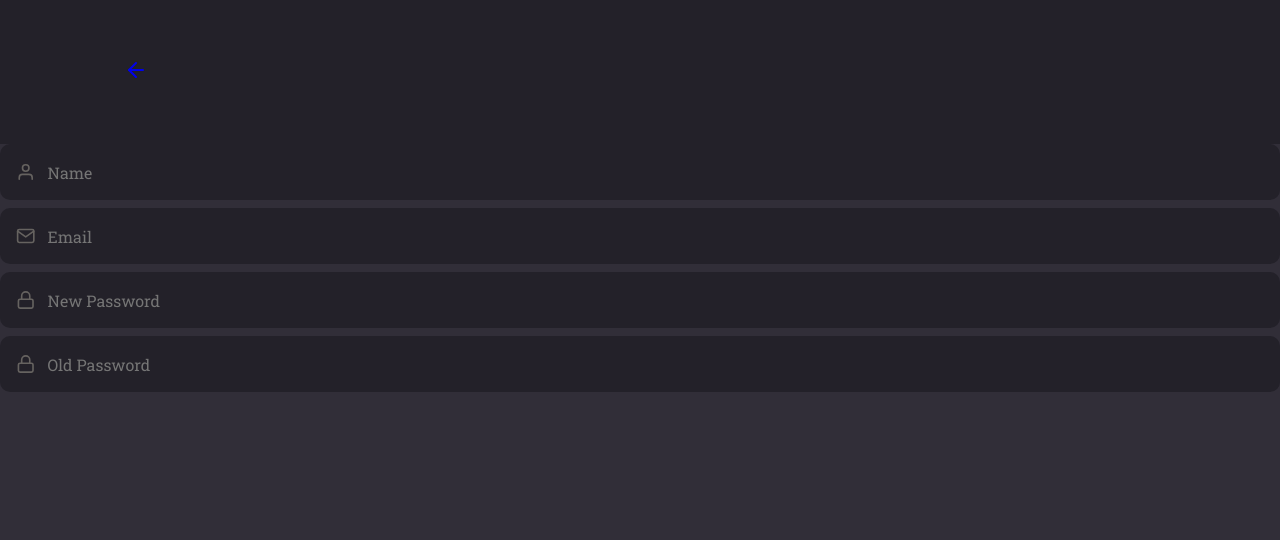
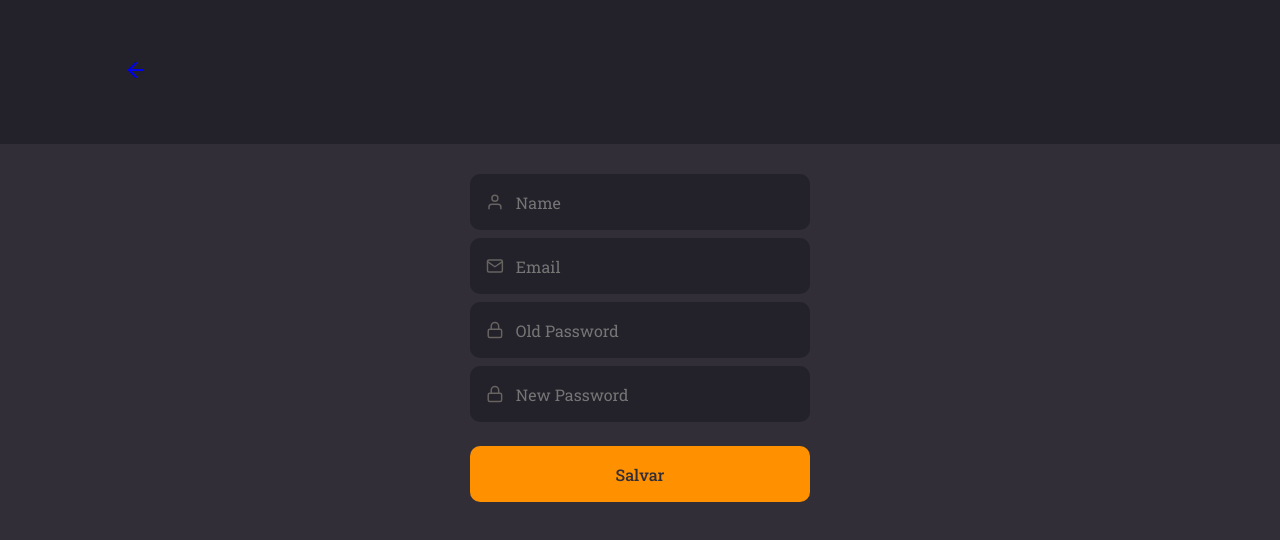
Before and after one commit to KimCidDev/RocketMoviesApp-Front-End, a React (Vite) app: page / in a window 1280 px wide. Shown: the top 540 px of the page. Built offline with nearby package versions, Linux system fonts and the light colour scheme.

Commit message:
Profile page scructure

```diff
--- a/src/Pages/Profile/index.jsx
+++ b/src/Pages/Profile/index.jsx
@@ -25,17 +25,18 @@ export function Profile () {
         type="text"
         icon={FiMail}
       />
+        <Input
+          placeholder="Old Password"
+          type="password"
+          icon={FiLock}
+        />
       <Input
         placeholder="New Password"
         type="password"
         icon={FiLock}
       />
-      <Input
-        placeholder="Old Password"
-        type="password"
-        icon={FiLock}
-      />
 
+      <Button title="Salvar"/>
 
     </Form>
 
--- a/src/Pages/Profile/styles.js
+++ b/src/Pages/Profile/styles.js
@@ -24,4 +24,6 @@ export const Container = styled.div`
 export const Avatar = styled.div``;
 
 export const Form = styled.form`
+  max-width: 340px;
+  margin: 30px auto 0;
 `;
```
